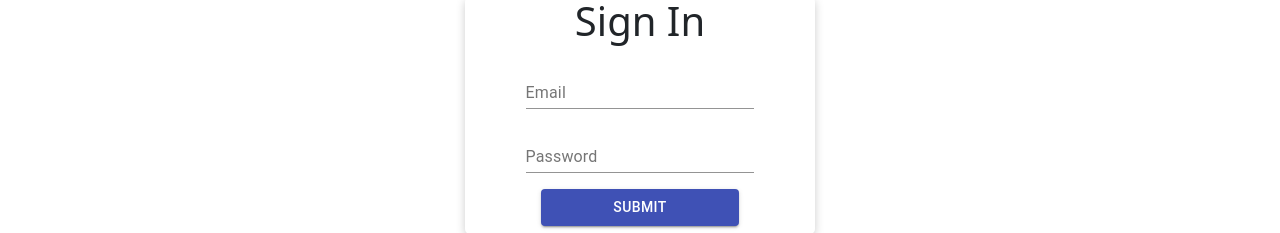
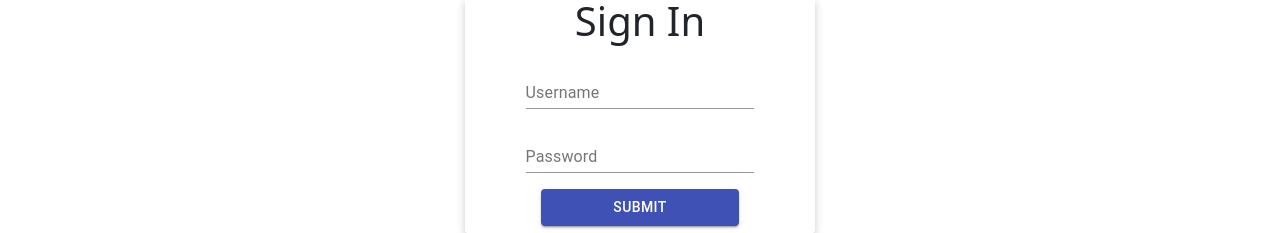
Before and after one commit to rmit-fwp-s2-2021/s3844648-VC, a React (Create React App) app in the folder vc/: page /signin in a window 1280 px wide. Shown: the part 167-400 px from the top of the page. Built offline with nearby package versions, Linux system fonts and the light colour scheme.

Commit message:
changed login field from email to username

```diff
--- a/vc/src/pages/Signin.js
+++ b/vc/src/pages/Signin.js
@@ -18,7 +18,7 @@ export default function Signin(props) {
   const classes = useStyles();
 
   const [fields, setFields] = useState({
-    email: "",
+    username: "",
     password: "",
   });
   const [errorMessage, setErrorMessage] = useState(null);
@@ -37,8 +37,7 @@ export default function Signin(props) {
   const handleSubmit = async (event) => {
     event.preventDefault();
 
-    //const verified = verifyUser(fields.email, fields.password);
-    const user = await verifyUser(fields.email, fields.password);
+    const user = await verifyUser(fields.username, fields.password);
 
     //if verified login the user
     if (user !== null) {
@@ -55,7 +54,7 @@ export default function Signin(props) {
     setFields(temp);
 
     //set error message
-    setErrorMessage("Invalid email or password");
+    setErrorMessage("Invalid username or password");
   };
 
   return (
@@ -67,7 +66,11 @@ export default function Signin(props) {
         autoComplete="off"
         onSubmit={handleSubmit}
       >
-        <TextField id="email" label="Email" onChange={handleInputChange} />
+        <TextField
+          id="username"
+          label="Username"
+          onChange={handleInputChange}
+        />
         <TextField
           id="password"
           label="Password"
--- a/vc/src/pages/Signup.js
+++ b/vc/src/pages/Signup.js
@@ -85,7 +85,7 @@ export default function Signup(props) {
       <form className={classes.root} autoComplete="off" onSubmit={handleSubmit}>
         <TextField
           id="username"
-          label="Name"
+          label="Username"
           onChange={handleInputChange}
           helperText={errors.username}
         />
```
